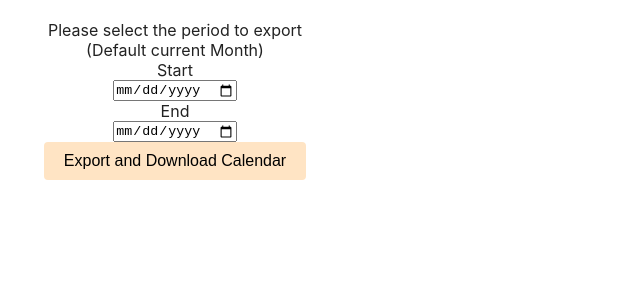
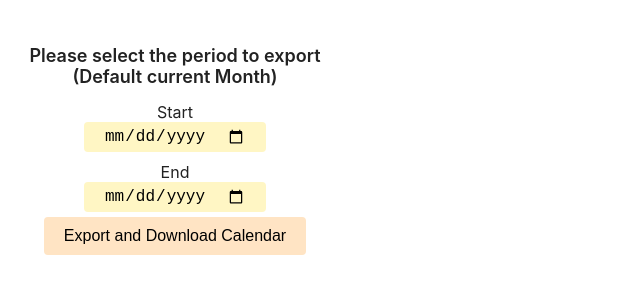
Before and after one commit to tp6m35p4/duties-to-calender, a website built with webpack: page public/popup.html in a window 1280 px wide. Shown: the whole page, without its empty margins (0-640 px from the left). Built offline with nearby package versions, Linux system fonts and the light colour scheme; files whose address does not match are found by name.

Commit message:
update css

```diff
--- a/public/popup.html
+++ b/public/popup.html
@@ -9,11 +9,11 @@
 
 <body>
   <div class="app">
-    <p>Please select the period to export (Default current Month)</p>
-    <label for="start">Start</label>
-    <input type="date" id="start" />
-    <label for="end">End</label>
-    <input type="date" id="end" />
+    <p class="title">Please select the period to export (Default current Month)</p>
+    <label for="start" class="label">Start</label>
+    <input type="date" id="start" class="input" />
+    <label for="end" class="label">End</label>
+    <input type="date" id="end" class="input" />
     <button id="exportBtn" class="button">Export and Download Calendar</button>
 
   </div>
--- a/src/popup.css
+++ b/src/popup.css
@@ -16,7 +16,7 @@ html {
 
 body {
   width: 350px;
-  height: 200px;
+  height: 300px;
 }
 
 .app {
@@ -47,9 +47,9 @@ code {
   border-radius: 2px;
 }
 
-.counter-label {
-  font-size: 12px;
-  margin-bottom: 5px;
+.label {
+  font-size: 16px;
+  margin-top: 5px;
 }
 
 .counter {
@@ -59,6 +59,18 @@ code {
 
 .button-container {
   margin-top: 15px;
+}
+
+.input {
+  margin-bottom: 5px;
+  border: 0;
+  display: inline-block;
+  padding: 5px 20px;
+  margin-right: 4px;
+  margin-left: 4px;
+  background-color: rgb(255, 246, 196);
+  font-size: 16px;
+  border-radius: 4px;
 }
 
 .button {
```
